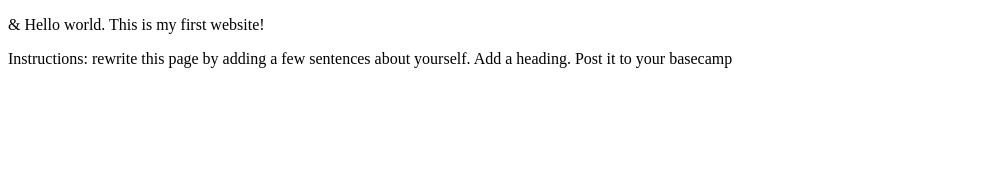
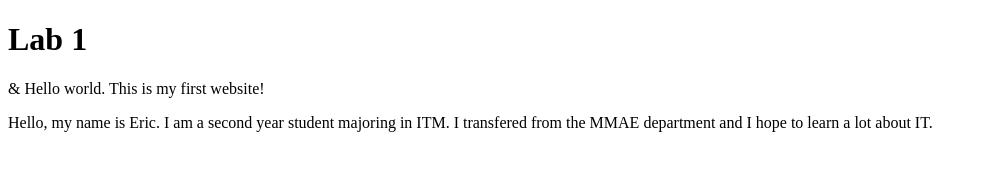
Before and after one commit to EricLiIIT/Lab-1, a plain HTML site: page index.html in a window 1280 px wide. Shown: the whole page, without its empty margins (0-987 px from the left). Drawn offline with Linux system fonts and the light colour scheme.

Commit message:
Update index.html

```diff
--- a/index.html
+++ b/index.html
@@ -5,7 +5,8 @@
   <title>ITMD-361 Internet Technologies and Web Design</title>
 </head>
 <body>
+  <h1>Lab 1</h1>
   <p>&amp; Hello world. This is my first website!</p>
-  <p>Instructions: rewrite this page by adding a few sentences about yourself. Add a heading. Post it to your basecamp</p>
+  <p>Hello, my name is Eric. I am a second year student majoring in ITM. I transfered from the MMAE department and I hope to learn a lot about IT.</p>
 </body>
 </html>
```
